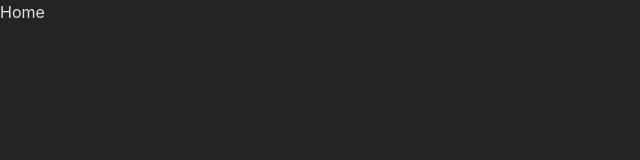
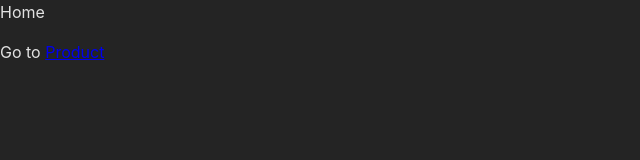
Before and after one commit to vishalphp/react-router-64, a React (Create React App) app: page / in a window 1280 px wide. Shown: the top 160 px of the page, without its empty margins (0-640 px from the left). Built offline with nearby package versions, Linux system fonts and the light colour scheme.

Commit message:
add link from one page to other

```diff
--- a/src/pages/Home.js
+++ b/src/pages/Home.js
@@ -1,7 +1,11 @@
 import React from 'react'
+import { Link } from 'react-router-dom'
 
 export default function Home() {
   return (
+    <>
     <div>Home</div>
+    <p>Go to <Link to="/products" >Product</Link></p>
+    </>
   )
 }
```
